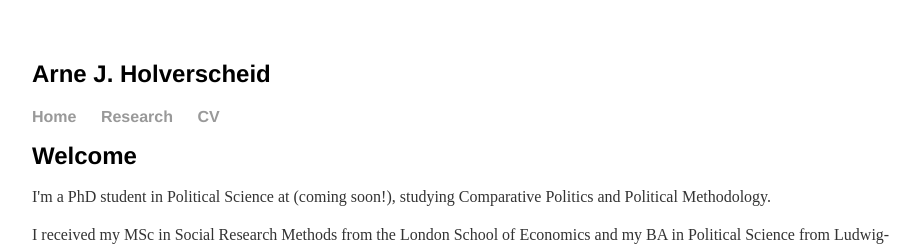
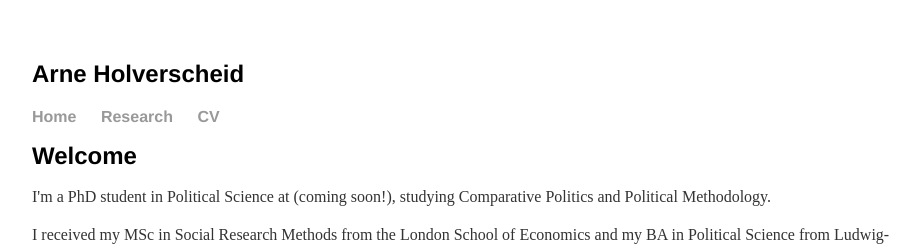
Before and after one commit to aholver/aholver.github.io, a Jekyll site: the page built from index.html, in a window 1280 px wide. Shown: the top 249 px of the page, without its empty margins (160-1075 px from the left). Built offline with Jekyll 4.4.1, drawn with Linux system fonts in a browser that asks for light colours.

```diff
--- a/_layouts/default.html
+++ b/_layouts/default.html
@@ -7,8 +7,8 @@
 		</head>
 		<body>
 			<nav>
+				<h1>Arne Holverscheid</h1>
 	    		<ul>
-				<h1>Arne J. Holverscheid</h1>
 	        		<li><a href="/">Home</a></li>
 		        	<li><a href="/research">Research</a></li>
 	        		<li><a href="/cv">CV</a></li>
```
